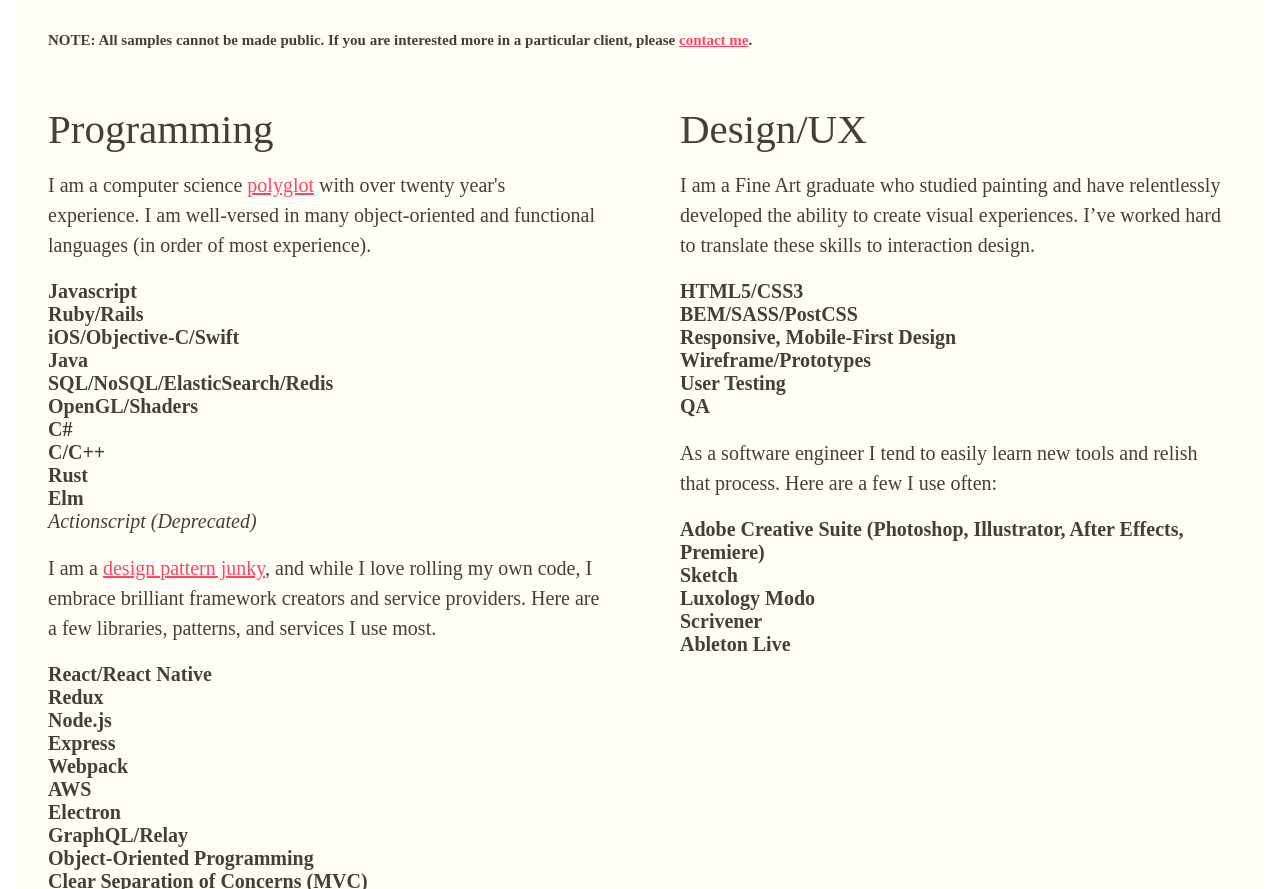
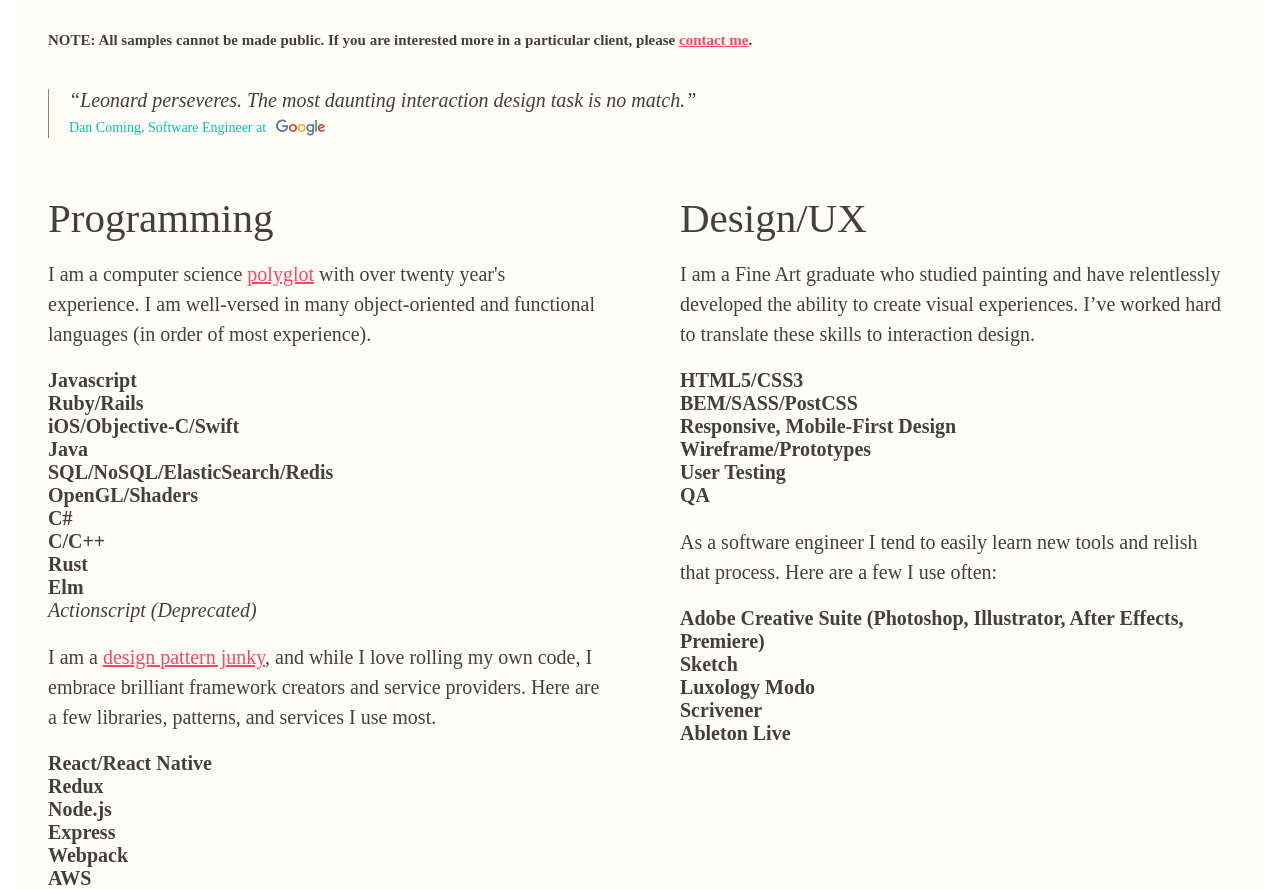
Before and after one commit to jslauthor/jslauthor.github.io, a website: page index.html in a window 1280 px wide. Shown: the part 5406-6295 px from the top of the page. Drawn offline with nearby package versions, Linux system fonts and the light colour scheme.

Commit message:
updated quote

```diff
--- a/index.html
+++ b/index.html
@@ -169,10 +169,10 @@
 
         <h6 class="mb40">NOTE: All samples cannot be made public. If you are interested more in a particular client, please <a href="#contact">contact me</a>.</h6>
 
-        <!-- <blockquote class="mt40 mb40">
+        <blockquote class="mt40 mb40">
           “Leonard perseveres. The most daunting interaction design task is no match.”
-          <p class="mt5">Kevin Suttle, Design/Front-end Dev Lead, Watson IoT at <img class="block_logo" src="/public/images/ibm_logo.png" /></p>
-        </blockquote> -->
+          <p class="mt5">Dan Coming, Software Engineer at <img class="block_logo" src="/public/images/google_logo_2015.png" /></p>
+        </blockquote>
 
         <div class="skills">
           <div class="skills__programming">
```
